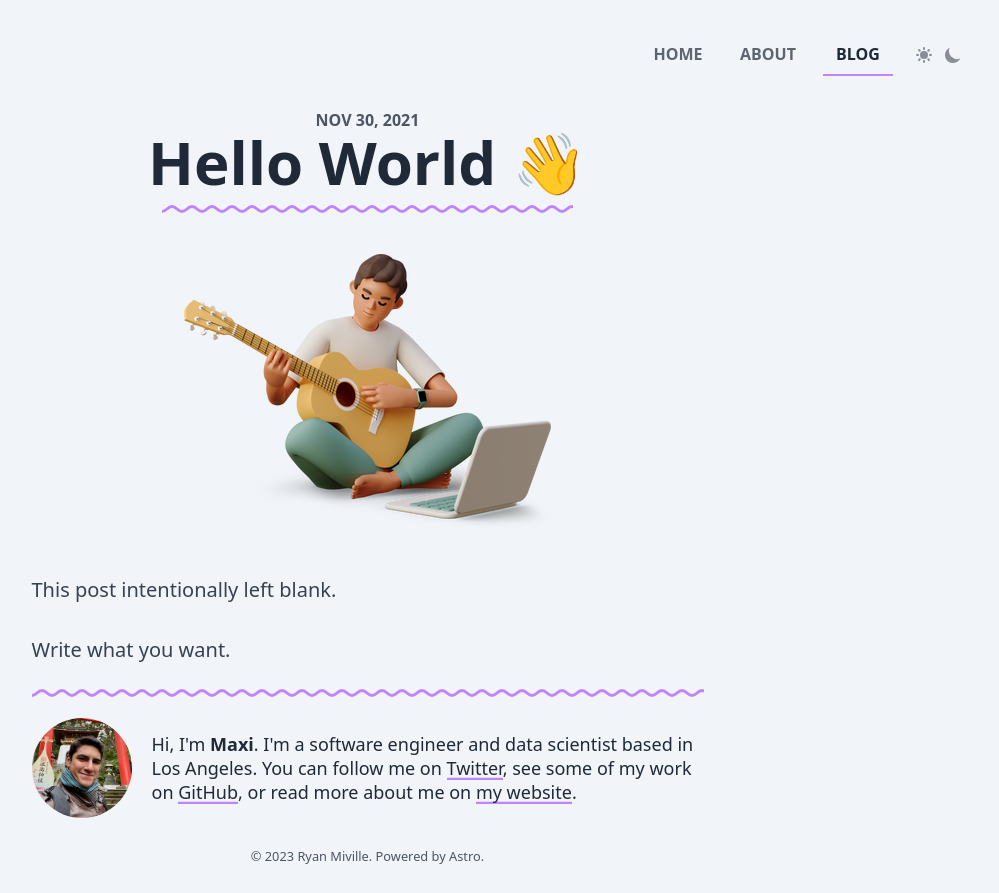
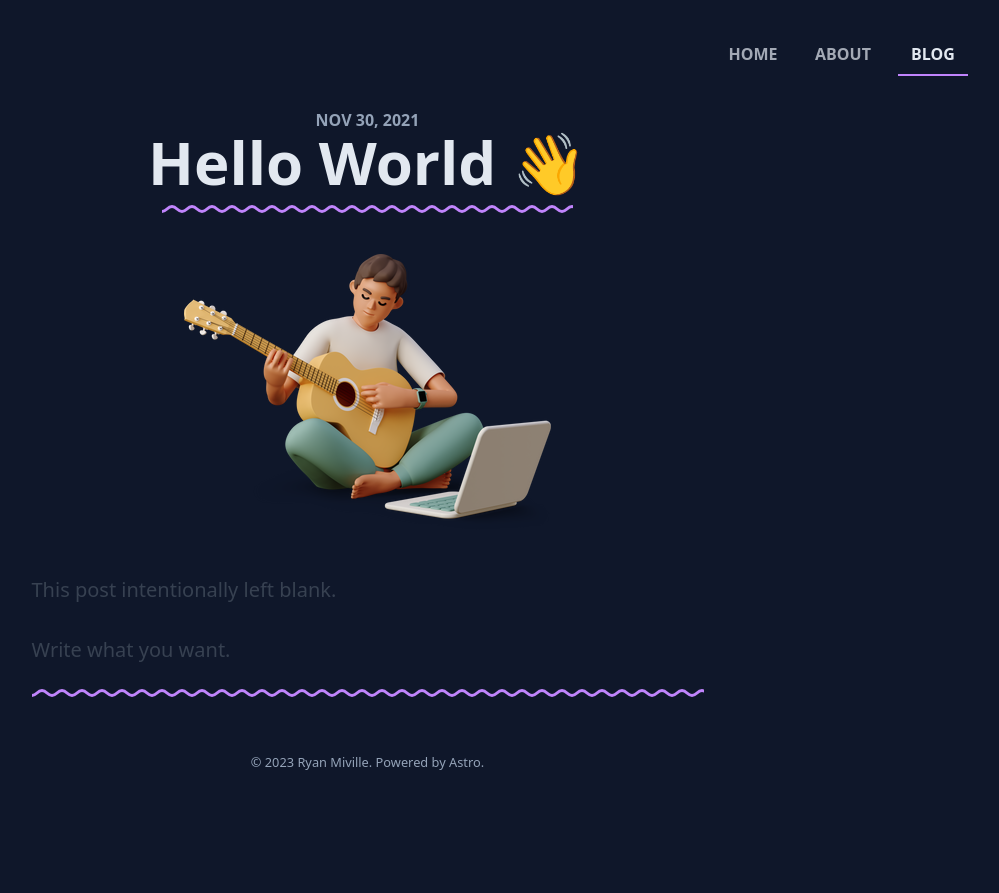
Before and after one commit to ryanmiville/rymi.dev, an Astro site: page /blog/hello-world in a window 1280 px wide. Shown: the whole page, without its empty margins (265-1264 px from the left). After the commit the page ends 800 px from the top, so only its background shows below. Built offline with nearby package versions, Linux system fonts and the light colour scheme; Astro itself is replaced by a stand-in of ours; some packages are replaced by stand-ins of ours.

Commit message:
remove hero image, theme toggle, and bio footer

```diff
--- a/src/components/Nav.astro
+++ b/src/components/Nav.astro
@@ -1,5 +1,4 @@
 ---
-import ThemeToggleButton from "./ThemeToggleButton.svelte";
 const { current = "" } = Astro.props;
 ---
 
@@ -49,17 +48,10 @@ const { current = "" } = Astro.props;
   .selected::before {
     background: var(--accent);
   }
-
-  .theme-toggle-container {
-    width: 75px;
-  }
 </style>
 
 <nav>
   <a class={current === "" ? "selected" : ""} href="/">home</a>
   <a class={current === "about" ? "selected" : ""} href="/about">about</a>
   <a class={current === "blog" ? "selected" : ""} href="/blog">blog</a>
-  <div class="theme-toggle-container">
-    <ThemeToggleButton client:load />
-  </div>
 </nav>
--- a/src/components/ThemeToggleButton.svelte
+++ /dev/null
@@ -1,65 +0,0 @@
-<script>
-  const rootEl = typeof document !== 'undefined' ? document.documentElement : null;
-  const themes = ['light', 'dark'];
-  let theme = ''
-
-  if (typeof localStorage !== 'undefined' && localStorage.getItem('theme')) {
-    theme = localStorage.getItem('theme');
-  } else if (typeof window !== 'undefined' && window.matchMedia('(prefers-color-scheme: dark)').matches) {
-    theme = 'dark';
-  }
-
-  function handleChange(event) {
-    theme = event.target.value;
-    localStorage.setItem('theme', theme);
-  }
-
-  $: if (rootEl && theme === 'light') {
-    rootEl.classList.remove('theme-dark');
-  } else if (rootEl && theme === 'dark') {
-    rootEl.classList.add('theme-dark');
-  }
-
-  const icons = [
-    `<svg
-      xmlns="http://www.w3.org/2000/svg"
-      width="20"
-      height="20"
-      viewBox="0 0 20 20"
-      fill="currentColor"
-    >
-      <path
-        fill-rule="evenodd"
-        d="M10 2a1 1 0 011 1v1a1 1 0 11-2 0V3a1 1 0 011-1zm4 8a4 4 0 11-8 0 4 4 0 018 0zm-.464 4.95l.707.707a1 1 0 001.414-1.414l-.707-.707a1 1 0 00-1.414 1.414zm2.12-10.607a1 1 0 010 1.414l-.706.707a1 1 0 11-1.414-1.414l.707-.707a1 1 0 011.414 0zM17 11a1 1 0 100-2h-1a1 1 0 100 2h1zm-7 4a1 1 0 011 1v1a1 1 0 11-2 0v-1a1 1 0 011-1zM5.05 6.464A1 1 0 106.465 5.05l-.708-.707a1 1 0 00-1.414 1.414l.707.707zm1.414 8.486l-.707.707a1 1 0 01-1.414-1.414l.707-.707a1 1 0 011.414 1.414zM4 11a1 1 0 100-2H3a1 1 0 000 2h1z"
-        clip-rule="evenodd"
-      />
-    </svg>`,
-    `<svg
-      xmlns="http://www.w3.org/2000/svg"
-      width="20"
-      height="20"
-      viewBox="0 0 20 20"
-      fill="currentColor"
-    >
-      <path d="M17.293 13.293A8 8 0 016.707 2.707a8.001 8.001 0 1010.586 10.586z" />
-    </svg>`,
-  ];
-</script>
-
-
-<div class="theme-toggle">
-  {#each themes as t, i}
-    <label class={theme === t ? 'checked' : ''}>
-      {@html icons[i]}
-      <input
-        type="radio"
-        name="theme-toggle"
-        checked={theme === t}
-        value={t}
-        title={`Use ${t} theme`}
-        aria-label={`Use ${t} theme`}
-        on:change={handleChange}
-      />
-    </label>
-  {/each}
-</div>
--- a/src/pages/blog/[slug].astro
+++ b/src/pages/blog/[slug].astro
@@ -1,6 +1,5 @@
 ---
 import { getCollection, type CollectionEntry } from "astro:content";
-import Bio from "../../components/Bio.astro";
 import FormattedDate from "../../components/FormattedDate.astro";
 import BaseLayout from "../../layouts/BaseLayout.astro";
 
@@ -42,6 +41,5 @@ const permalink = `${Astro.site!.href}blog/${slug}`;
       <Content />
     </article>
     <hr class="my-5" />
-    <Bio />
   </div>
 </BaseLayout>
--- a/src/pages/index.astro
+++ b/src/pages/index.astro
@@ -10,10 +10,10 @@ const permalink = Astro.site!.href;
   <div
     class="flex-col md:flex-row items-center flex justify-center my-8 min-h-[400px]"
   >
-    <div class="pb-8 text-center md:flex-1 md:px-4 md:text-start">
+    <div class="pb-8 text-center md:flex-1 md:px-4">
       <p class="font-mono font-semibold text-2xl">Hi, I&apos;m</p>
       <h1
-        class="text-7xl bg-clip-text text-transparent bg-gradient-to-r from-purple-400 via-orange-200 to-orange-200 font-bold"
+        class="text-7xl bg-clip-text text-transparent bg-gradient-to-r from-purple-400 to-orange-200 font-bold inline-block"
       >
         Ryan Miville
       </h1>
@@ -21,23 +21,5 @@ const permalink = Astro.site!.href;
         Backend Web Developer and Data Engineer
       </p>
     </div>
-
-    <div class="mx-4 text-center">
-      <picture class="block min-h-[250px]">
-        <source srcset="/assets/home-waving.png" media="(min-width: 600px)" />
-        <img
-          class="w-full xl:max-w-xl mb-4 md:max-w-sm"
-          alt="Illustration of person reading a book"
-          src="/assets/home-waving.png"
-          width="550"
-          height="466"
-        />
-      </picture>
-      <p class="text-xs italic text-left">
-        Illustration by <a
-          href="https://icons8.com/illustrations/author/zD2oqC8lLBBA">Icons 8</a
-        > from <a href="https://icons8.com/illustrations">Ouch!</a>
-      </p>
-    </div>
   </div>
 </BaseLayout>
--- a/src/styles/global.css
+++ b/src/styles/global.css
@@ -3,10 +3,10 @@
 @tailwind utilities;
 
 :root {
-  --bg: theme('colors.slate.100');
-  --text: theme('colors.gray.800');
-  --text-2: theme('colors.gray.600');
-  --accent: theme('colors.purple.400');
+  --bg: theme('colors.slate.900');
+  --text: theme('colors.slate.200');
+  --text-2: theme('colors.slate.400');
+	--accent: theme('colors.purple.400');
 }
 
 :root.theme-dark {
```
